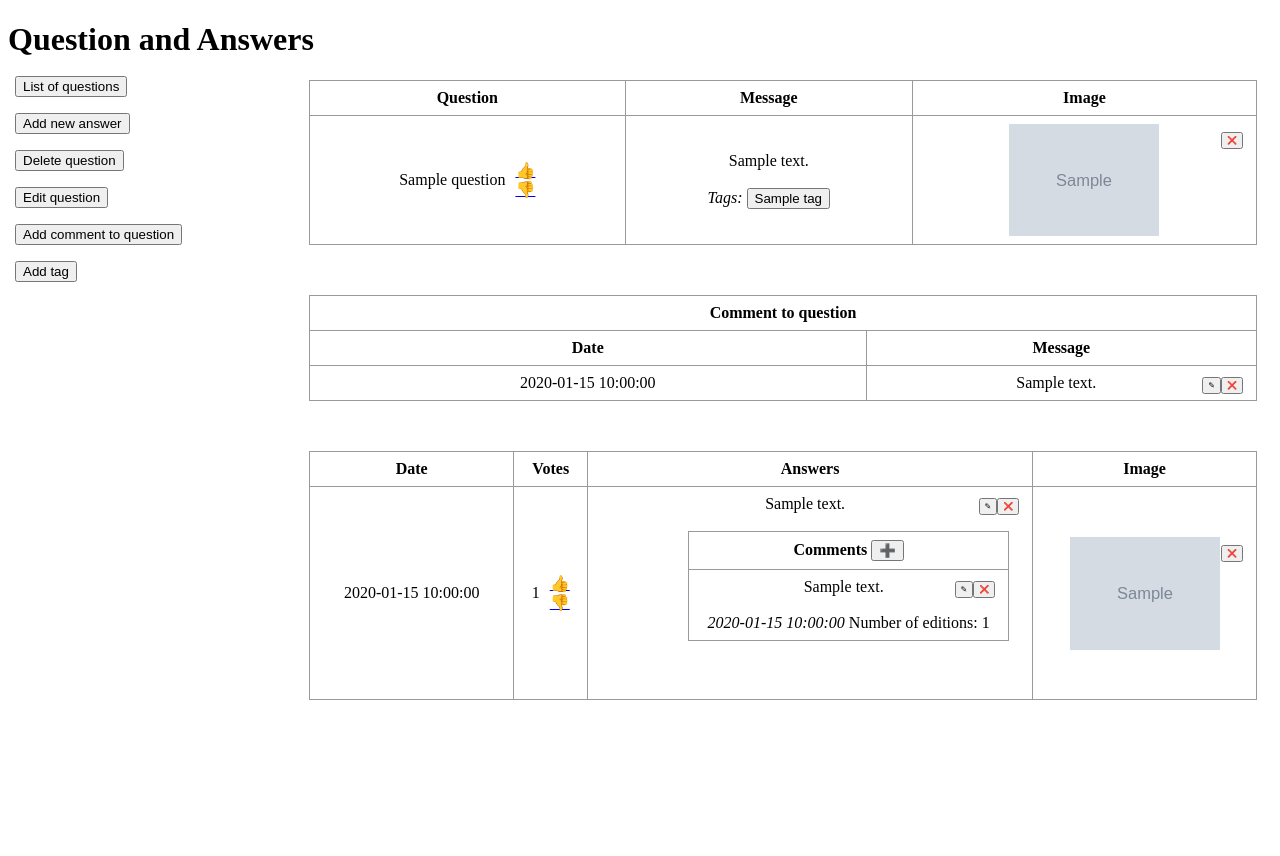
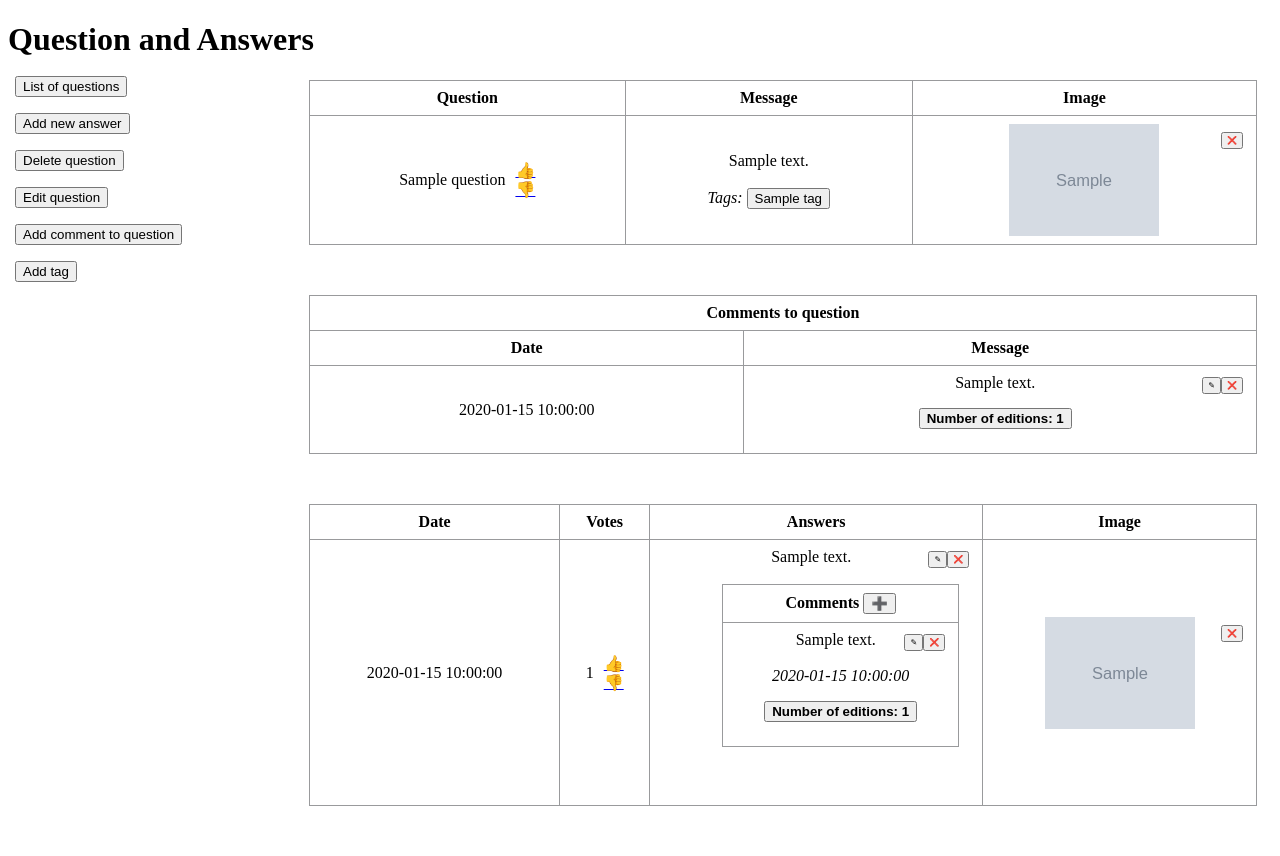
Before and after one commit to nikolawierzbowska/Askmate3, a Flask app: template templates/question.html in a window 1280 px wide. Before the commit the page ends 700 px from the top, so only its background shows below. Run offline with Flask 3, Linux system fonts and the light colour scheme; the template is opened without the code that fills it: most values are stand-ins (such as "Sample title", 1, 10 or a date in 2020); grey boxes marked "Sample" are stand-in pictures.

Commit message:
updated- number_of_editions times in answer, question

```diff
--- a/server.py
+++ b/server.py
@@ -132,8 +132,6 @@ def vote_down_answers(answer_id):
     return flask.redirect(f'/question/{question_id}')
 
 
-
-
 @app.route('/question/<question_id>/new_comment', methods=['GET', 'POST'])
 def add_comment_to_question(question_id):
     if flask.request.method == 'POST':
@@ -180,13 +178,11 @@ def search():
         return flask.redirect('/')
 
 
+
 @app.route('/comments/<comment_id>/delete')
 def delete_comments(comment_id):
-    if flask.request.args.get("data") == "answer":
-        question_id = data_manager.get_question_id_to_comment_answer(comment_id)
-        data_manager.delete_comment_dm(comment_id)
-    else:
-        question_id = data_manager.delete_comment_dm(comment_id)
+    question_id = data_manager.get_question_id_by_comment_question_or_answer(comment_id)
+    data_manager.delete_comment_dm(comment_id)
     return flask.redirect(f'/question/{question_id}')
 
 
@@ -204,17 +200,15 @@ def delete_image_to_answer(answer_id):
 
 @app.route('/comment/<comment_id>/edit',methods =['GET', 'POST'])
 def edit_comment(comment_id):
-    if flask.request.method == 'GET':
-        comment = data_manager.get_comment_by_id(comment_id)
-        question_id = data_manager.get_question_id_by_comment_question_or_answer(comment_id)
-        return flask.render_template('edit_comments.html',comment =comment, question_id=question_id)
-    elif flask.request.method =='POST':
+    if flask.request.method =='POST':
         message = flask.request.form['message']
         data_manager.edit_comment_dm(comment_id,message)
         question_id = data_manager.get_question_id_by_comment_question_or_answer(comment_id)
         return flask.redirect(f'/question/{question_id}')
-
-
+    elif flask.request.method == 'GET':
+        comment = data_manager.get_comment_by_id(comment_id)
+        question_id = data_manager.get_question_id_by_comment_question_or_answer(comment_id)
+        return flask.render_template('edit_comments.html',comment =comment, question_id=question_id)
 
 
     # @app.route('/answer/<answer_id>/edit', methods=['GET', 'POST'])
--- a/templates/question.html
+++ b/templates/question.html
@@ -163,7 +163,7 @@
 
 <table>
     <tr>
-        <th colspan="2">Comment to question</th>
+        <th colspan="2">Comments to question</th>
     </tr>
     <tr>
         <th>Date</th>
@@ -173,11 +173,15 @@
         <tr>
             <td>{{ comment.submission_time }}</td>
             <td>
-                <div class="cell-content cell-text" >
+                <div class="cell-content cell-text">
                     {{ comment.message }}
-
+                    <p>
+                        <button name="number_of_edit"><strong> Number of editions: {{ comment.edited_count }}</strong>
+                        </button>
+                    </p>
                     <span class="edit-delete-buttons small-icon">
-                        <a href="/comments/{{ comment.id }}/delete" onclick="return confirm('Do you want to delete this comment?')">
+                        <a href="/comments/{{ comment.id }}/delete"
+                           onclick="return confirm('Do you want to delete this comment?')">
                             <button type="button" id="remove_comment" name="">&#10060;</button>
                         </a>
                         <a href='/comment/{{ comment.id }}/edit'>
@@ -187,7 +191,6 @@
                 </div>
             </td>
         </tr>
-
     {% endfor %}
 </table>
 
@@ -242,7 +245,8 @@
                                     <div class="cell-content cell-text">
                                         {{ comment.message }}
                                         <span class="edit-delete-buttons small-icon">
-                            <a href="/comments/{{comment.id}}/delete?data=answer" onclick="return confirm('Do you want to delete this comment?')" >
+                            <a href="/comments/{{ comment.id }}/delete"
+                               onclick="return confirm('Do you want to delete this comment?')">
                             <button type="button" id="remove_comment" name="">&#10060;</button>
                             </a>
                             <a href='/comment/{{ comment.id }}/edit'>
@@ -252,10 +256,11 @@
                                     </div>
                                     <br>
                                     <i>{{ comment.submission_time }}</i>
-                         {% if comment.edited_count != None %}
-                            Number of editions: {{ comment.edited_count }}
 
-                        {% endif %}
+                                    <p>
+                                        <button name="number_of_edit"><strong> Number of
+                                            editions: {{ comment.edited_count }}</strong></button>
+                                    </p>
 
                                 </td>
                             </tr>
```
Also changed, not shown: data_manager.py (+11 -20 lines). Lines whose indentation alone changed are shown as unchanged.
